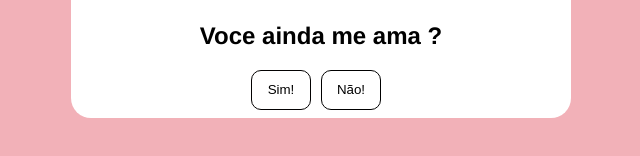
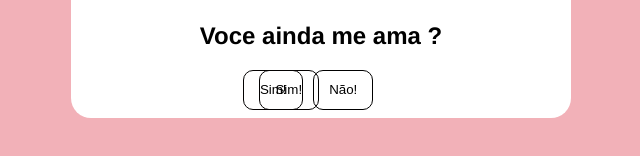
Before and after one commit to matheuxs-rec/namorada-html, a plain HTML site: page namorada.html in a window 1280 px wide. Shown: the part 440-596 px from the top of the page, without its empty margins (319-959 px from the left). Drawn offline with Linux system fonts and the light colour scheme.

Commit message:
namorada

```diff
--- a/namorada.html
+++ b/namorada.html
@@ -57,6 +57,7 @@
         <h2>Voce ainda me ama ?</h2>
 
       <a href="https://www.youtube.com/watch?v=oHGcpNLw-A8"><button id="sim"> Sim! </button></a>
+      <a href="https://open.spotify.com/intl-pt/track/4Yd36tlxYDPfgu9ymsntKX?si=3ffc328549084704"><button id="sim"> Sim! </button></a>
         <button onmouseover="fuja()" id="nao"> Não! </button>
 
 
```
